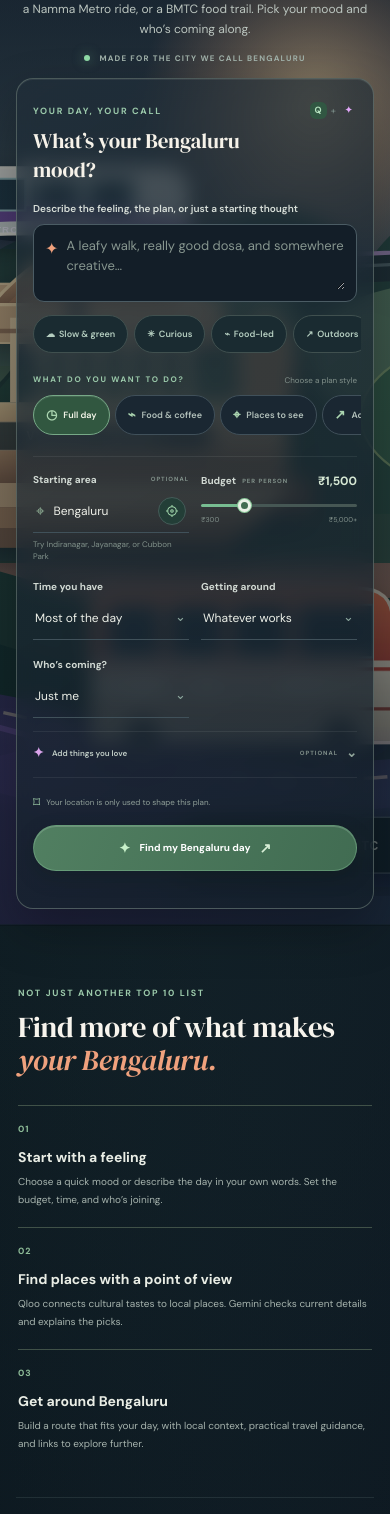
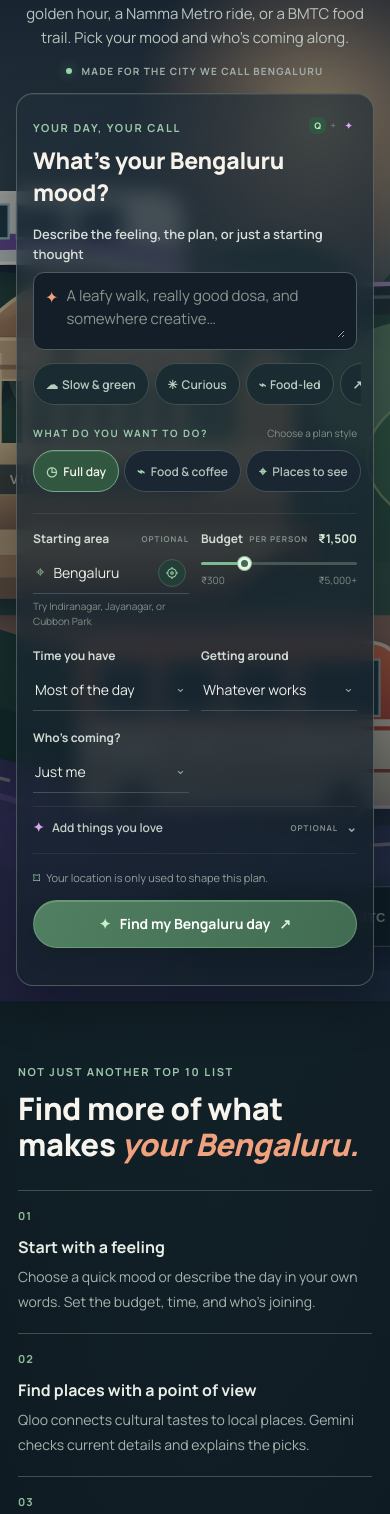
Before and after one commit to Navalakshme/bengaluru-solo-explorer, a website: page index.html in a window 390 px wide. Shown: the part 260-1774 px from the top of the page. Drawn offline with Linux system fonts and the light colour scheme.

Commit message:
Improve typography across desktop and mobile

```diff
--- a/styles.css
+++ b/styles.css
@@ -192,6 +192,103 @@ a { color: inherit; }
 .footer-city { margin-left: auto; color: #9cac9f; font: 700 8px var(--body); letter-spacing: 1px; }
 .visually-hidden { position: absolute !important; width: 1px; height: 1px; padding: 0; margin: -1px; overflow: hidden; clip: rect(0,0,0,0); white-space: nowrap; border: 0; }
 
+/* Comfortable reading sizes and a crisp, consistent sans-serif across devices. */
+:root { --display: "Manrope", sans-serif; --body: "Manrope", sans-serif; }
+body { font-size: 16px; }
+.brand { font-family: var(--body); }
+.nav-links a { font-size: 14px; }
+.city-pill { font-size: 11px; }
+.eyebrow, .section-kicker { font-size: 11px; }
+.intro-copy h1 { font-family: var(--display); font-size: clamp(48px, 5vw, 72px); font-weight: 800; line-height: 1.06; letter-spacing: -2px; }
+.intro-copy h1 em { font-weight: 800; }
+.intro-deck { font-size: 16px; }
+.local-proof { font-size: 10px; }
+.planner-head h2, .results-topline h2, .how-heading h2 { font-family: var(--display); font-weight: 750; }
+.planner-head h2 { font-size: 26px; }
+.ai-label { font-size: 9px; }
+.request-label { font-size: 14px; }
+.request-box textarea { font-size: 16px; }
+.request-hint { font-size: 9px; }
+.vibe-label { font-size: 12px; }
+.vibe-chip { min-height: 40px; padding: 8px 12px; font-size: 12px; }
+.quick-label-row .section-kicker { font-size: 10px; }
+.optional-label { font-size: 10px; }
+.mode-chip { min-height: 40px; padding: 9px 12px; font-size: 13px; }
+.field-label { font-size: 13px; }
+.field-label span { font-size: 9px; }
+.field-label-row output { font-size: 14px; }
+.input-with-icon { height: 42px; }
+.input-with-icon input, .select-wrap select { font-size: 15px; }
+.select-wrap select { height: 42px; }
+.field-help { font-size: 11px; }
+.range-captions { font-size: 10px; }
+.taste-details summary { font-size: 13px; }
+.taste-optional { font-size: 9px; }
+.taste-content input { height: 42px; font-size: 15px; }
+.taste-content p { font-size: 11px; }
+.privacy-note { font-size: 11px; }
+.plan-button { font-size: 14px; }
+.form-status { font-size: 12px; }
+.results-topline h2 { font-size: 32px; }
+.result-mode-pill { font-size: 10px; }
+.preview-banner p { font-size: 13px; }
+.results-summary { font-size: 15px; }
+.stop-time { font-size: 12px; }
+.stop-category { font-size: 10px; }
+.stop-card h3 { font-size: 19px; }
+.stop-address { font-size: 13px; }
+.stop-reason { font-size: 14px; }
+.qloo-fit { font-size: 13px; }
+.cost-tag, .transit-tag, .good-to-know-tag { font-size: 11px; }
+.stop-links a { font-size: 12px; }
+.budget-note { font-size: 14px; }
+.refine-copy strong { font-size: 14px; }
+.refine-copy span { font-size: 12px; }
+.refine-form input { height: 44px; font-size: 14px; }
+.sources-row { font-size: 10px; }
+.sources-row a { font-size: 12px; }
+.comfort-note { font-size: 12px; }
+.how-heading h2 { font-size: 38px; }
+.how-number { font-size: 11px; }
+.how-grid h3 { font-size: 17px; }
+.how-grid p { font-size: 14px; }
+.footer { font-size: 11px; }
+.footer-city { font-size: 10px; }
+
+@media (max-width: 760px) {
+  .planner-head h2 { font-size: 25px; }
+  .mode-chip { font-size: 13px; }
+}
+@media (max-width: 600px) {
+  .city-pill { font-size: 10px; }
+  .intro-copy h1 { font-size: clamp(40px, 11vw, 52px); letter-spacing: -1.2px; }
+  .intro-deck { font-size: 15px; }
+  .local-proof { font-size: 10px; }
+  .planner { padding: 20px 16px 16px; }
+  .planner-head h2 { font-size: 23px; }
+  .request-label { font-size: 13px; }
+  .request-box textarea { font-size: 15px; }
+  .vibe-chip { min-height: 42px; font-size: 12px; }
+  .quick-label-row .section-kicker { font-size: 10px; }
+  .optional-label { font-size: 10px; }
+  .mode-chip { min-height: 42px; font-size: 12px; }
+  .field-label { font-size: 12px; }
+  .field-label span { font-size: 8px; }
+  .field-help { font-size: 10px; }
+  .input-with-icon input, .select-wrap select { font-size: 14px; }
+  .taste-details summary { font-size: 12px; }
+  .taste-optional { font-size: 8px; }
+  .plan-button { min-height: 48px; font-size: 14px; }
+  .privacy-note { font-size: 11px; }
+  .results-topline h2 { font-size: 27px; }
+  .results-summary { font-size: 14px; }
+  .stop-card h3 { font-size: 18px; }
+  .how-heading h2 { font-size: 31px; }
+  .how-grid h3 { font-size: 16px; }
+  .how-grid p { font-size: 14px; }
+  .footer-city { font-size: 9px; }
+}
+
 @media (max-width: 1150px) {
   .hero-grid { gap: 24px; }
   .planner { padding: 21px 19px 17px; }
@@ -281,6 +378,42 @@ a { color: inherit; }
   .footer > span:nth-child(2) { display: none; }
   .footer-city { font-size: 7px; }
 }
+@media (max-width: 1150px) {
+  .mode-chip { font-size: 13px; }
+  .vibe-chip { font-size: 12px; }
+}
+@media (max-width: 600px) {
+  .city-pill { font-size: 10px; }
+  .intro-copy h1 { font-size: clamp(40px, 11vw, 52px); font-weight: 800; letter-spacing: -1.2px; }
+  .intro-deck { font-size: 15px; }
+  .local-proof { font-size: 10px; }
+  .planner { padding: 20px 16px 16px; }
+  .planner-head h2 { font-size: 23px; }
+  .request-label { font-size: 13px; }
+  .request-box textarea { font-size: 15px; }
+  .vibe-chip { min-height: 42px; font-size: 12px; }
+  .quick-label-row .section-kicker { font-size: 10px; }
+  .optional-label { font-size: 10px; }
+  .mode-chip { min-height: 42px; font-size: 12px; }
+  .field-label { font-size: 12px; }
+  .field-label span { font-size: 8px; }
+  .field-help { font-size: 10px; }
+  .input-with-icon input, .select-wrap select { font-size: 14px; }
+  .taste-details summary { font-size: 12px; }
+  .taste-optional { font-size: 8px; }
+  .plan-button { min-height: 48px; font-size: 14px; }
+  .privacy-note { font-size: 11px; }
+  .results-topline h2 { font-size: 27px; }
+  .results-summary { font-size: 14px; }
+  .stop-card h3 { font-size: 18px; }
+  .stop-address { font-size: 13px; }
+  .stop-reason, .budget-note { font-size: 14px; }
+  .qloo-fit { font-size: 13px; }
+  .how-heading h2 { font-size: 31px; }
+  .how-grid h3 { font-size: 16px; }
+  .how-grid p { font-size: 14px; }
+  .footer-city { font-size: 9px; }
+}
 @media (prefers-reduced-motion: reduce) {
   *, *::before, *::after { scroll-behavior: auto !important; animation-duration: .01ms !important; animation-iteration-count: 1 !important; transition-duration: .01ms !important; }
 }
```
